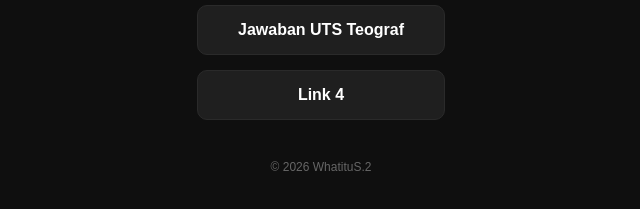
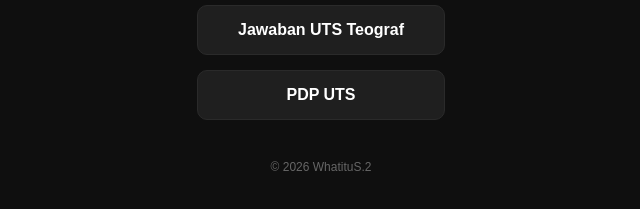
Before and after one commit to myonlineweb/skblmnawq8891aga, a plain HTML site: page index.html in a window 1280 px wide. Shown: the part 437-646 px from the top of the page, 319-959 px from the left. Drawn offline with Linux system fonts and the light colour scheme.

Commit message:
Add link to PDP UTS in index.html

```diff
--- a/index.html
+++ b/index.html
@@ -84,7 +84,7 @@ color:#666;
 
 <a class="btn" href="teograf.pdf" target="_blank">Jawaban UTS Teograf</a>
 
-<a class="btn" href="https://link4.com" target="_blank">Link 4</a>
+<a class="btn" href="pdputs.html" target="_blank">PDP UTS</a>
 
 </div>
 
```
